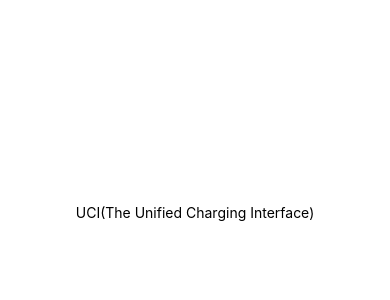
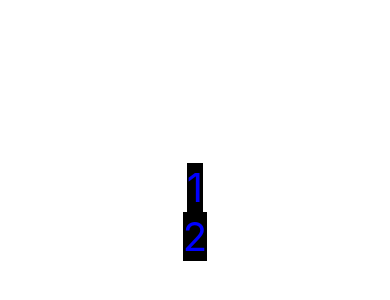
Before and after one commit to misterchange/Codeuary, a React Native app: screen / in a window 390 px wide. Shown: the part 210-510 px from the top of the page. Built offline with nearby package versions, Linux system fonts and the light colour scheme.

Commit message:
View and Text

```diff
--- a/App.tsx
+++ b/App.tsx
@@ -2,13 +2,17 @@ import { StatusBar } from 'expo-status-bar';
 import { StyleSheet, Text, View } from 'react-native';
 
 export default function App() {
-
-  console.log('Hey Dude Your doing great');
-
   return (
     <View style={styles.container}>
-      <Text>UCI(The Unified Charging Interface)</Text>
-      <StatusBar style="auto" />
+
+      <View style={styles.box}>
+        <Text style={styles.text}>1</Text>
+      </View>
+
+      <View style={styles.box}>
+        <Text style={styles.text}>2</Text>
+      </View>
+
     </View>
   );
 }
@@ -20,4 +24,12 @@ const styles = StyleSheet.create({
     alignItems: 'center',
     justifyContent: 'center',
   },
+  box:{
+    backgroundColor: 'black',
+
+  },
+  text:{
+    color: 'blue',
+    fontSize:40,
+  }
 });
```
